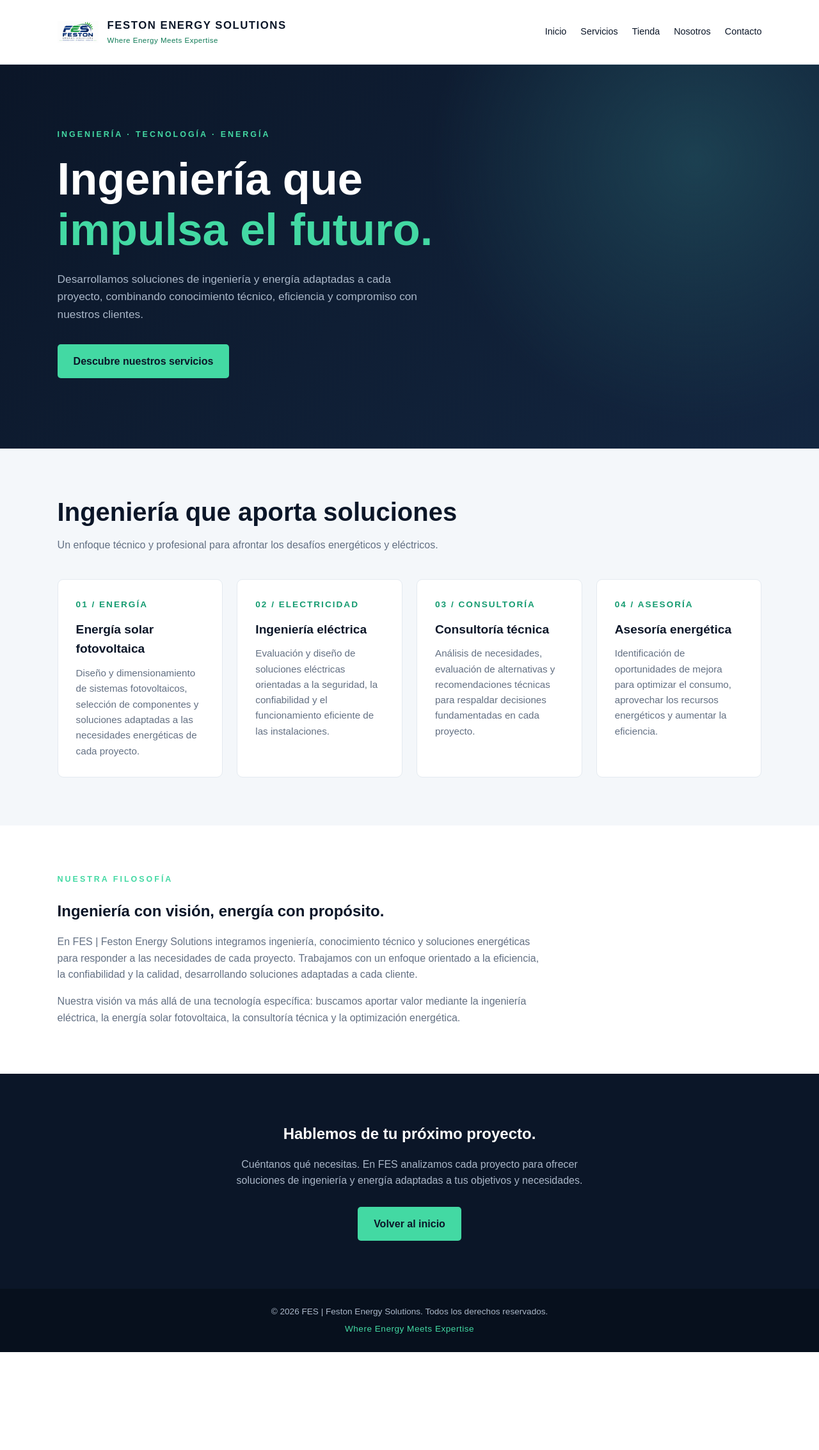
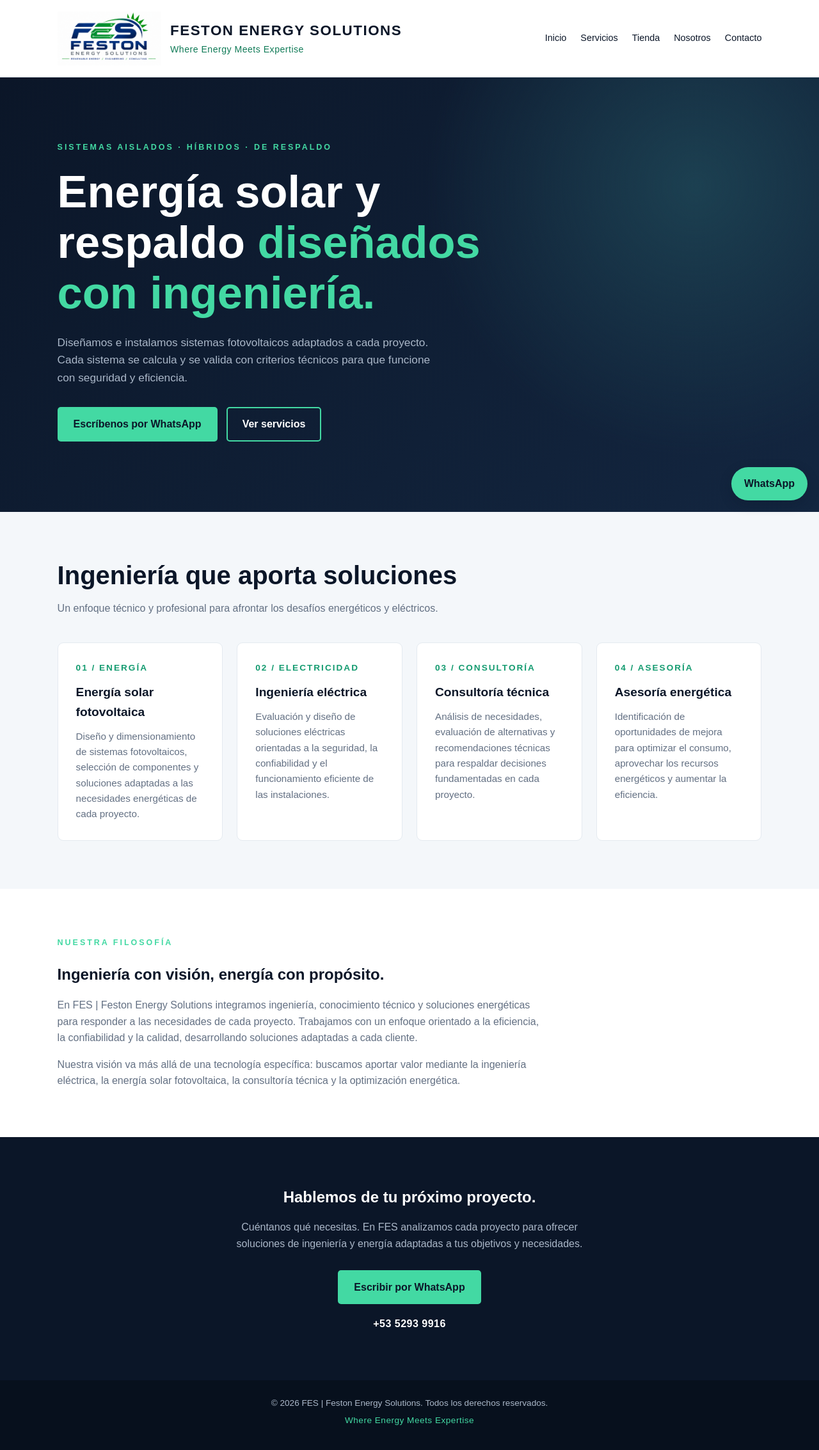
Before and after one commit to feston-solutions/feston-solutions.github.io, a plain HTML site: page index.html in a window 1280 px wide. Shown: the whole page at 64% size. Before the commit the page ends 2113 px from the top, so only its background shows below. Drawn offline with Linux system fonts and the light colour scheme.

Commit message:
Update index.html

```diff
--- a/index.html
+++ b/index.html
@@ -62,8 +62,9 @@
         }
 
         .brand img {
-            width: 64px;
-            height: 64px;
+            height: 84px;
+            width: auto;
+            max-width: 100%;
             object-fit: contain;
             display: block;
         }
@@ -75,7 +76,7 @@
 
         .brand-name {
             color: var(--navy);
-            font-size: 1.05rem;
+            font-size: 1.4rem;
             font-weight: 800;
             letter-spacing: 1.5px;
             line-height: 1.4;
@@ -83,7 +84,7 @@
 
         .brand-slogan {
             color: var(--green-dark);
-            font-size: 0.72rem;
+            font-size: 0.88rem;
             letter-spacing: 0.5px;
             margin-top: 3px;
         }
@@ -273,7 +274,7 @@
             background: #07101d;
             color: var(--gray);
             text-align: center;
-            padding: 25px 7%;
+            padding: 25px 7% 80px;
             font-size: 0.85rem;
         }
 
@@ -291,20 +292,22 @@
             }
 
             .brand img {
-                width: 54px;
-                height: 54px;
+                height: 64px;
+                width: auto;
             }
 
             .brand-name {
-                font-size: 0.88rem;
+                font-size: 0.98rem;
                 letter-spacing: 1px;
             }
 
             .brand-slogan {
-                font-size: 0.65rem;
+                font-size: 0.72rem;
             }
 
             nav {
+                width: 100%;
+                justify-content: space-between;
                 gap: 14px;
             }
 
@@ -328,18 +331,31 @@
             }
 
             .brand img {
-                width: 46px;
-                height: 46px;
+                height: 56px;
+                width: auto;
             }
 
             .brand-name {
-                font-size: 0.78rem;
+                font-size: 0.86rem;
             }
 
             .brand-slogan {
-                font-size: 0.59rem;
+                font-size: 0.66rem;
             }
         }
+
+        /* CONTACTO POR WHATSAPP */
+        .hero-actions { display: flex; flex-wrap: wrap; gap: 14px; }
+        .button-outline { background: transparent; color: var(--white);
+            border: 2px solid var(--green); padding: 12px 23px; }
+        .contact .contact-number { margin: 18px auto 0; color: var(--white);
+            font-weight: bold; letter-spacing: 0.5px; }
+        .wa-float { position: fixed; right: 18px;
+            bottom: calc(18px + env(safe-area-inset-bottom, 0px)); z-index: 50;
+            background: var(--green); color: var(--navy); font-weight: bold;
+            text-decoration: none; padding: 13px 20px; border-radius: 999px;
+            box-shadow: 0 6px 18px rgba(11, 22, 40, 0.28); transition: transform 0.2s; }
+        .wa-float:hover { transform: translateY(-3px); }
     </style>
 </head>
 
@@ -386,26 +402,24 @@
 
             <div class="hero-content">
 
-                <div class="eyebrow">
-                    Ingeniería · Tecnología · Energía
-                </div>
+                <div class="eyebrow">Sistemas aislados · híbridos · de respaldo</div>
 
-
-                    <h1>
-    Ingeniería que
-    <span>impulsa el futuro.</span>
-                    </h1>
-
+                <h1>
+                    Energía solar y respaldo
+                    <span>diseñados con ingeniería.</span>
+                </h1>
 
                 <p>
-    Desarrollamos soluciones de ingeniería y energía
-    adaptadas a cada proyecto, combinando conocimiento
-    técnico, eficiencia y compromiso con nuestros clientes.
+                    Diseñamos e instalamos sistemas fotovoltaicos adaptados a cada
+                    proyecto. Cada sistema se calcula y se valida con criterios técnicos
+                    para que funcione con seguridad y eficiencia.
                 </p>
 
-                <a href="#servicios" class="button">
-                    Descubre nuestros servicios
-                </a>
+                <div class="hero-actions">
+                    <a href="https://wa.me/5352939916?text=Hola%2C%20FES.%20Quisiera%20informaci%C3%B3n%20sobre%20un%20proyecto." class="button" target="_blank"
+                       rel="noopener noreferrer">Escríbenos por WhatsApp</a>
+                    <a href="#servicios" class="button button-outline">Ver servicios</a>
+                </div>
 
             </div>
 
@@ -524,9 +538,10 @@ para ofrecer soluciones de ingeniería y energía adaptadas
 a tus objetivos y necesidades.
             </p>
 
-            <a href="#inicio" class="button">
-                Volver al inicio
-            </a>
+            <a href="https://wa.me/5352939916?text=Hola%2C%20FES.%20Quisiera%20informaci%C3%B3n%20sobre%20un%20proyecto." class="button" target="_blank"
+               rel="noopener noreferrer">Escribir por WhatsApp</a>
+
+            <p class="contact-number">+53 5293 9916</p>
 
         </section>
 
@@ -546,6 +561,9 @@ a tus objetivos y necesidades.
 
     </footer>
 
+    <a class="wa-float" href="https://wa.me/5352939916?text=Hola%2C%20FES.%20Quisiera%20informaci%C3%B3n%20sobre%20un%20proyecto." target="_blank"
+       rel="noopener noreferrer" aria-label="Escribir a FES por WhatsApp">WhatsApp</a>
+
     <script>
     // Actualizar automáticamente el año del pie de página.
     document.getElementById("year").textContent =
```
